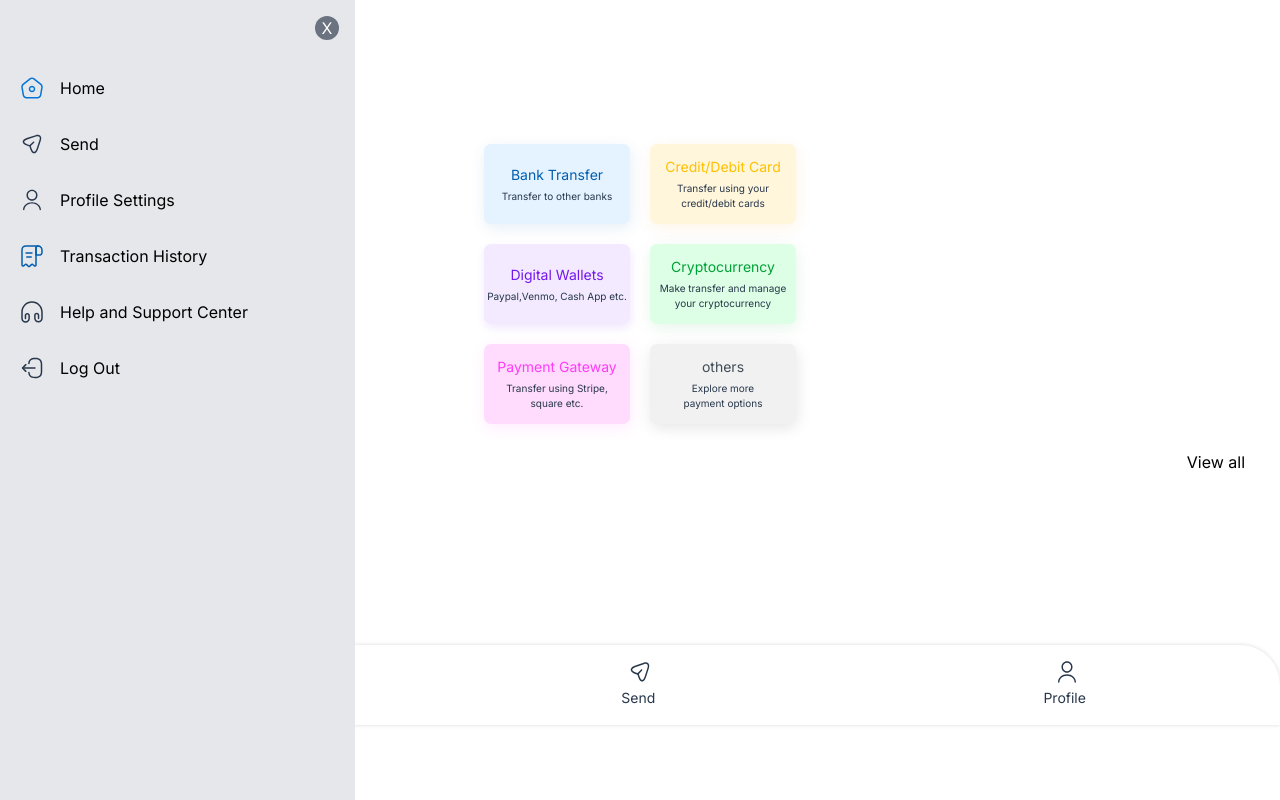
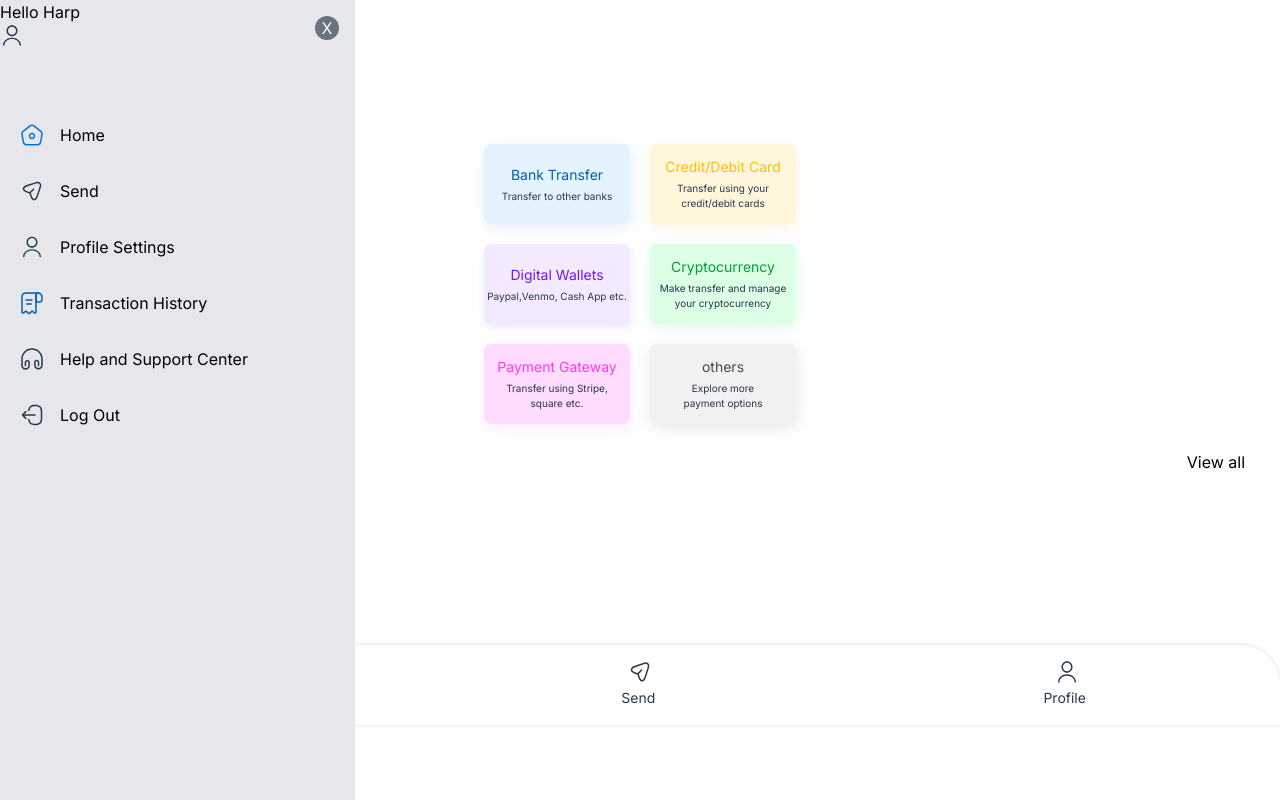
Before and after one commit to Maxwell011/moni-finance, a Next.js app: page /send in a window 1280 px wide. Both pictures are taken after a click on the button 60 px from the left and 84 px from the top of the page. Built offline with nearby package versions, Linux system fonts and the light colour scheme.

Commit message:
Add close button and user image to side nav

```diff
--- a/src/app/svg/Hamburger.tsx
+++ b/src/app/svg/Hamburger.tsx
@@ -65,12 +65,22 @@ function HamburgerButton() {
 
       {isSideNavOpen && (
         <div className='side-nav fixed top-0 left-0 w-[355px] h-full bg-gray-200 transform transition-transform duration-300 ease-in-out translate-x-0'>
+          <div>
             <button
               className='absolute top-4 right-4 w-6 h-6 rounded-full bg-gray-500 text-white flex items-center justify-center'
               onClick={handleCloseClick}
             >
               X
             </button>
+            <h2>Hello Harp</h2>
+            <Image
+              src='/user.svg'
+              alt='Picture of the author'
+              width={24}
+              height={24}
+              priority
+            />
+          </div>
           <div className='mt-10 p-5'>
             <ul className='side-nav-list'>
               <div className='flex flex-row'>
```
Lines whose indentation alone changed are shown as unchanged.
